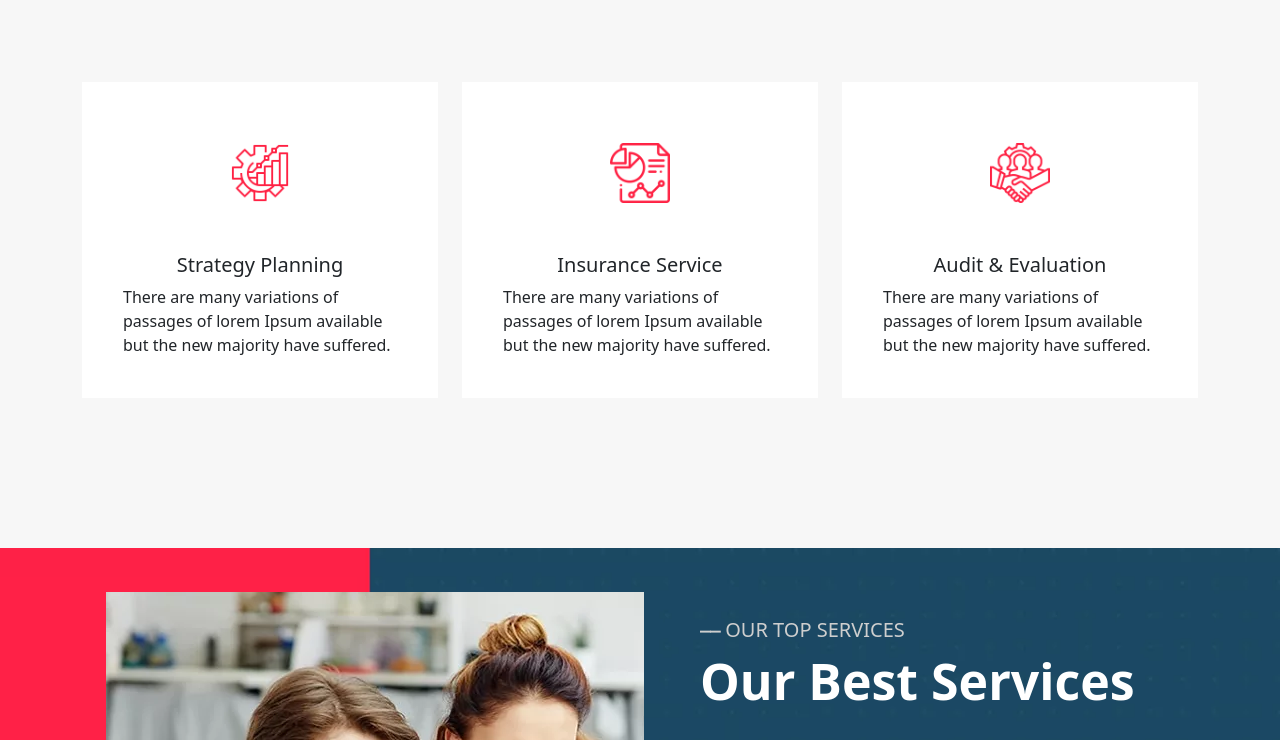
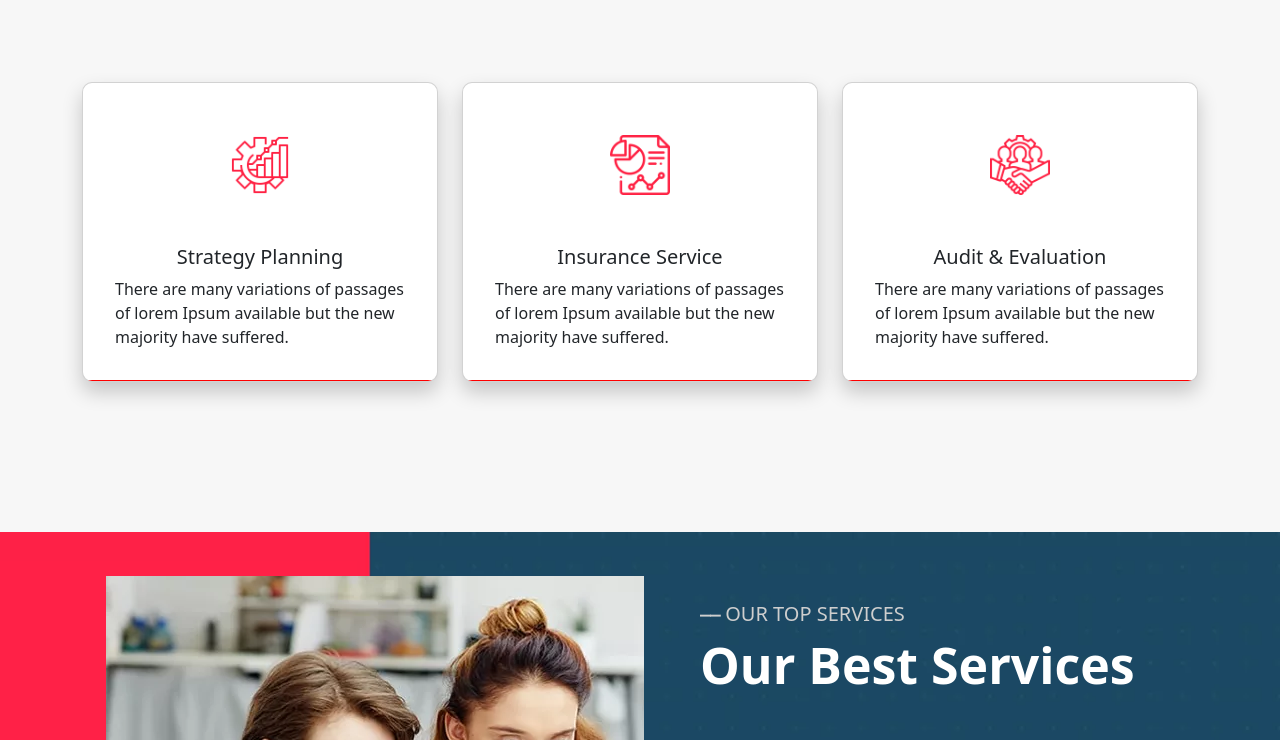
Before and after one commit to AkashAPA/consulting, a plain HTML site: page index.html in a window 1280 px wide. Shown: the part 1061-1801 px from the top of the page. Drawn offline with nearby package versions, Linux system fonts and the light colour scheme.

Commit message:
hover effect applied to the card

```diff
--- a/style.css
+++ b/style.css
@@ -181,7 +181,9 @@ nav {
   font-size: 25px !important;
 }
 
-.card {
+/* *********** | Hover Effect |************  */
+
+/* .card {
   border: 9px solid transparent !important;
   padding: 30px 22px !important;
   transition: all 0.4s ease-out 0s !important;
@@ -193,22 +195,22 @@ nav {
   position: relative;
   z-index: 1;
   overflow: hidden;
-}
+} */
 
-.card :hover .a-card-header img {
-  color: white !important;
-  z-index: 1;
+/* .card :hover .a-card-header img { */
+  /* color: white !important; */
+  /* z-index: 1;
   filter: contrast(0%);
   filter: brightness(100);
-}
-#card:hover {
+} */
+/* #card:hover {
   color: #fff;
-}
-#card:hover::before {
+} */
+/* #card:hover::before {
   transform: scaleY(1);
   z-index: -1;
-}
-#card::before {
+} */
+/* #card::before {
   content: "";
   position: absolute;
   left: 0;
@@ -223,6 +225,50 @@ nav {
   transition-timing-function: cubic-bezier(0.5, 1.6, 0.4, 0.7);
   transform: scaleY(0);
   border-radius: 0;
+} */
+
+/* *********** | Hover Effect |************  */
+
+#card {
+  position: relative;
+  display: flex;
+  align-items: center;
+  justify-content: center;
+  width: 320px;
+  box-shadow: 0 10px 20px rgba(0, 0, 0, 0.2);
+  padding: 32px;
+  overflow: hidden;
+  border-radius: 10px;
+  transition: all 0.5s ;
+  z-index: 1;
+
+}
+
+#card::before {
+  content: "";
+  position: absolute;
+  left: 0;
+  bottom: 0;
+  width: 100%;
+  height: 1px;
+  background-color: #FF0000;
+  z-index: -1;
+  transition: all 0.5s  !important;
+}
+
+#card:hover::before {
+  height: 100% !important;
+
+
+}
+#card:hover {
+  color: white;
+}
+#card:hover img{
+
+  filter:contrast(0%) !important;
+  filter: brightness(100) !important;
+  z-index: 1 !important;
 }
 /* *********** | our-best-Services |************  */
 
```
